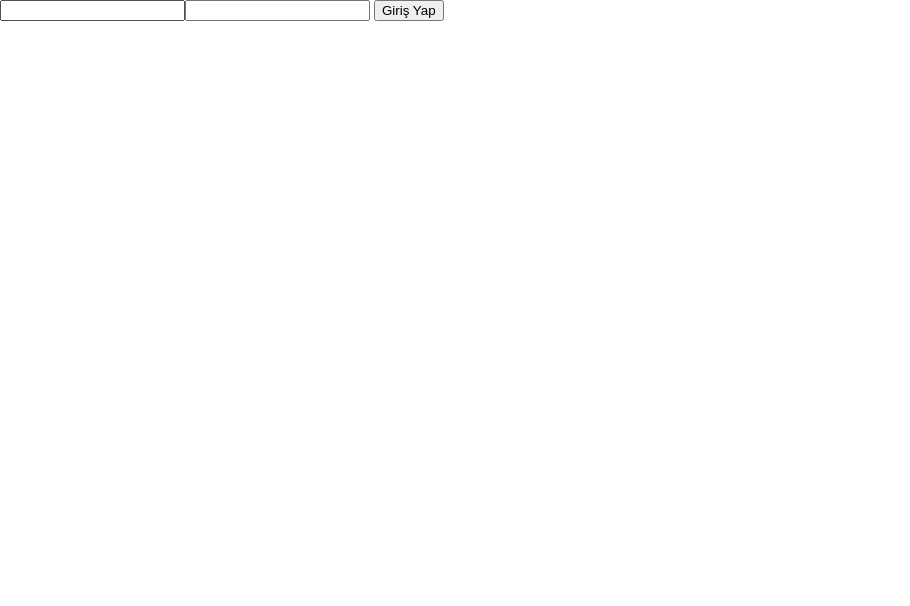
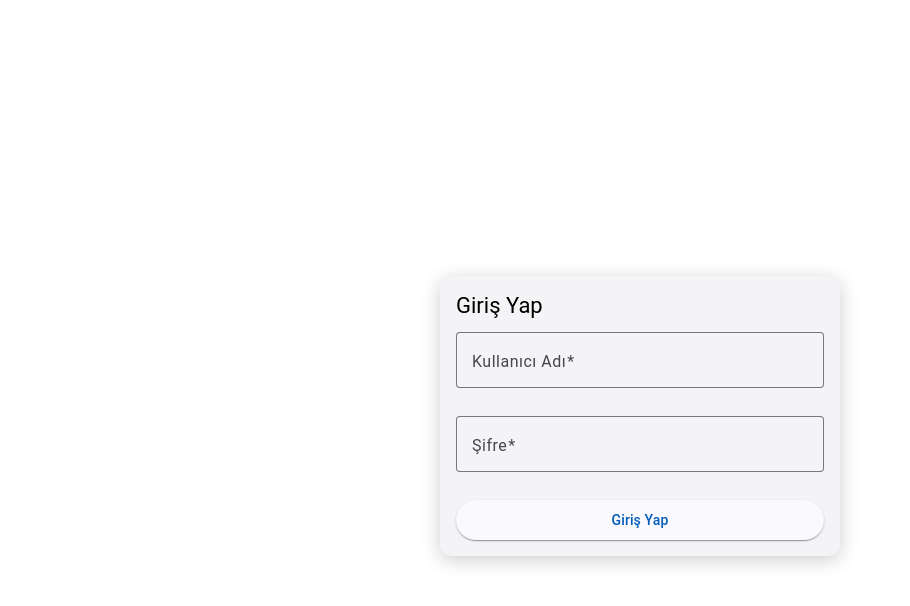
Before and after one commit to neymenaltas/market, an Angular app: page /login in a window 1280 px wide. Shown: the top 606 px of the page, without its empty margins (0-910 px from the left). Built offline with nearby package versions, Linux system fonts and the light colour scheme.

Commit message:
Zoom is prevented

```diff
--- a/src/app/pages/login/login.component.html
+++ b/src/app/pages/login/login.component.html
@@ -1,7 +1,23 @@
-<input [(ngModel)]="username">
+<div class="login-container">
+    <mat-card>
+        <mat-card-header>
+            <mat-card-title>Giriş Yap</mat-card-title>
+        </mat-card-header>
 
-<input [(ngModel)]="password">
+        <mat-card-content>
+            <form (ngSubmit)="login()">
+                <mat-form-field appearance="outline" class="full-width">
+                    <mat-label>Kullanıcı Adı</mat-label>
+                    <input matInput [(ngModel)]="username" name="username" required>
+                </mat-form-field>
 
-{{username}}
+                <mat-form-field appearance="outline" class="full-width">
+                    <mat-label>Şifre</mat-label>
+                    <input matInput type="password" [(ngModel)]="password" name="password" required>
+                </mat-form-field>
 
-<button (click)="login()" >Giriş Yap</button>
+                <button mat-raised-button color="primary" class="full-width">Giriş Yap</button>
+            </form>
+        </mat-card-content>
+    </mat-card>
+</div>
--- a/src/app/pages/login/login.component.scss
+++ b/src/app/pages/login/login.component.scss
@@ -0,0 +1,19 @@
+.login-container {
+  display: flex;
+  justify-content: center;
+  align-items: center;
+  height: 100vh; /* sayfanın ortasında olsun */
+  padding: 16px;
+}
+
+mat-card {
+  width: 100%;
+  max-width: 400px; /* laptopta dar görünmesin */
+  border-radius: 12px;
+  box-shadow: 0 4px 20px rgba(0,0,0,0.2);
+}
+
+.full-width {
+  width: 100%;
+  margin-top: 12px;
+}
--- a/src/app/pages/order/order.component.html
+++ b/src/app/pages/order/order.component.html
@@ -35,7 +35,8 @@
             />
 
             <ul class="product-list">
-                <li *ngFor="let product of filteredProducts" class="product-item">                    <div class="product-info">
+                <li *ngFor="let product of filteredProducts" class="product-item">
+                    <div class="product-info">
                         <span class="product-name">{{ product.productName }}</span>
                         <span class="product-price">₺{{ product.currentPrice?.toFixed(2) }}</span>
                     </div>
@@ -61,6 +62,7 @@
 
         <!-- Sipariş Geçmişi -->
         <div *ngIf="activeTab === 'orders'" class="orders-section">
+            <div class="orders-table-container">
             <table class="orders-table">
                 <thead>
                 <tr>
@@ -110,8 +112,7 @@
                     </tr>
                 </ng-container>
                 </tbody>
-            </table>
-
+            </table></div>
             <div *ngIf="orders.length === 0" class="no-orders">
                 <p>Henüz sipariş bulunmamaktadır.</p>
             </div>
--- a/src/app/pages/order/order.component.scss
+++ b/src/app/pages/order/order.component.scss
@@ -175,12 +175,6 @@
   transition: background 0.2s ease, transform 0.1s ease;
 }
 
-.btn-decrement:hover,
-.btn-increment:hover {
-  background: #096dd9;
-  transform: translateY(-1px);
-}
-
 .product-count {
   min-width: 2rem;
   text-align: center;
@@ -341,3 +335,74 @@
     }
   }
 }
+
+/* Ana HTML ve Body etiketlerine tam boyutu ayarla */
+html, body {
+  height: 100%;
+  margin: 0;
+  padding: 0;
+}
+
+/* Navigasyonlar hariç kalan tüm alanı kapsayan bir yapı kuralım */
+
+.order-container {
+  /* Sayfanın kalan yüksekliğini tam olarak kullanması için */
+  height: calc(100vh - 90px); /* Bu değeri, üstteki navigasyonun kesin yüksekliği (örneğin 60px) ile değiştirin! */
+  display: flex;
+  flex-direction: column;
+  padding: 1rem; /* Konteynerın etrafındaki boşluğu ayarlayabilirsiniz */
+  box-sizing: border-box; /* padding'in toplam yüksekliğe dahil olmasını sağlar */
+  overflow: hidden; /* Dışarıya taşmayı engelle */
+}
+
+/* Tab İçeriğinin (Tab-Content) Kalan Alanı Doldurması */
+.tab-content {
+  flex-grow: 1;
+  display: flex;
+  flex-direction: column;
+  padding: 0;
+  overflow: hidden; /* Bu, içindeki bölümlerin taşmasını kontrol eder */
+}
+
+/* Products/Orders Bölümlerinin Tab İçeriği Kadar Uzaması */
+.products-section,
+.orders-section {
+  flex-grow: 1;
+  display: flex;
+  flex-direction: column;
+  /* Padding'i koru */
+  padding: 1.5rem;
+  /* max-height: 100% ekleyerek sınırla */
+  max-height: 100%;
+  box-sizing: border-box;
+}
+
+/* Scroll Konteynerları */
+.product-list,
+.orders-section .orders-table-container {
+  flex-grow: 1;
+  overflow-y: auto; /* Dikey scrollbar'ı ekle */
+  /* Diğer elemanların kapladığı alanı çıkararak dinamik yükseklik ayarla */
+  /* Gerekirse: max-height: calc(100% - [Diğer Elemanların Toplam Yüksekliği]) */
+  min-height: 0; /* Flex-grow'un çalışması için kritik */
+}
+
+/* Ürünler sekmesindeki sabit elementlerin CSS'ini kontrol edelim */
+.products-section .search-input {
+  flex-shrink: 0; /* Küçülmesini engelle */
+}
+.products-section .total-amount,
+.products-section .btn-order-wrapper {
+  flex-shrink: 0; /* Küçülmesini engelle */
+  margin-top: 1rem;
+}
+
+/* Orders sekmesindeki sabit elementler */
+.orders-section .no-orders {
+  flex-shrink: 0;
+}
+
+/* Tabloların min-height'ı 0 olmalı ki scrollable konteyner içinde esnesinler */
+.orders-section .orders-table {
+  min-height: 0;
+}
--- a/src/styles.scss
+++ b/src/styles.scss
@@ -13,3 +13,7 @@ app-root {
 
 html, body { height: 100%; }
 body { margin: 0; font-family: Roboto, "Helvetica Neue", sans-serif; }
+
+button {
+  touch-action: none;
+}
```
Also changed, not shown: src/app/pages/login/login.component.ts (+13 -1 lines).
